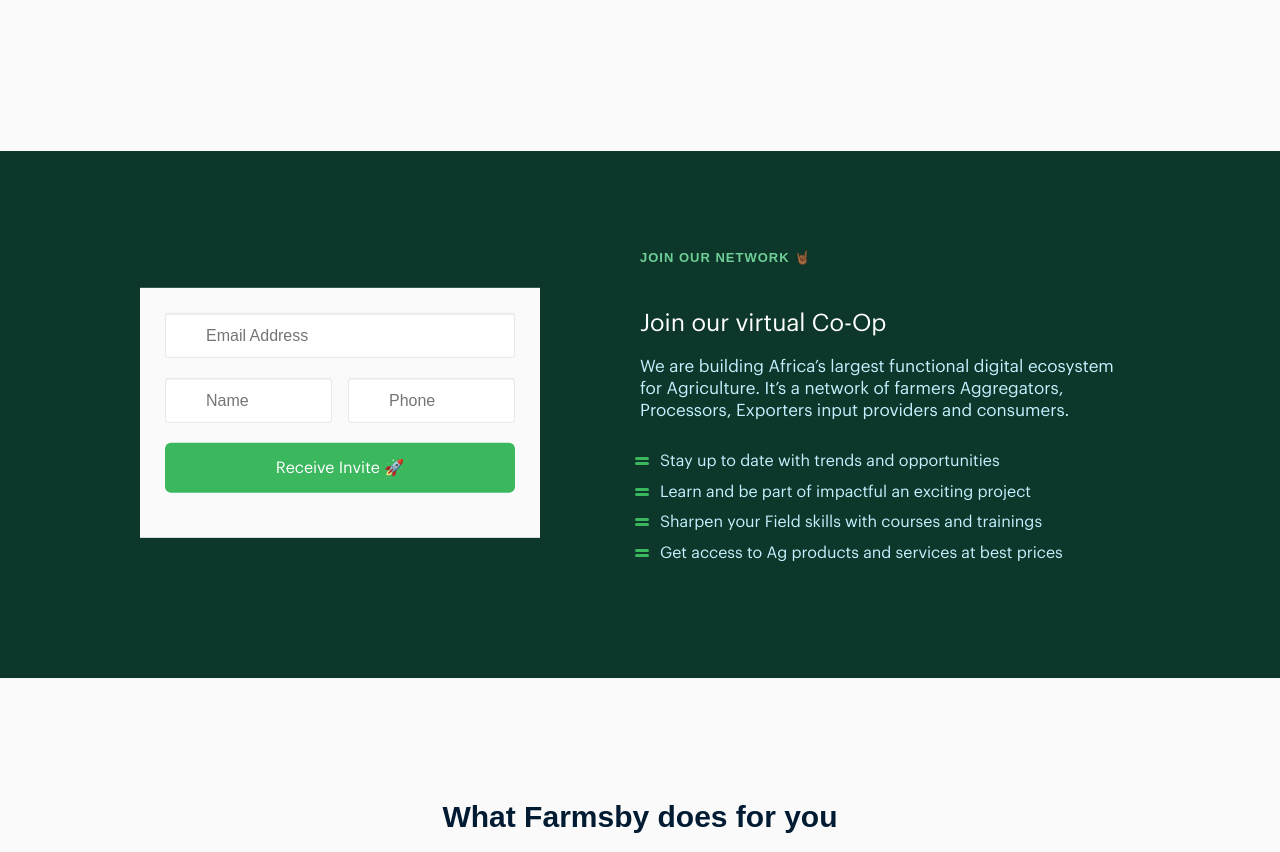
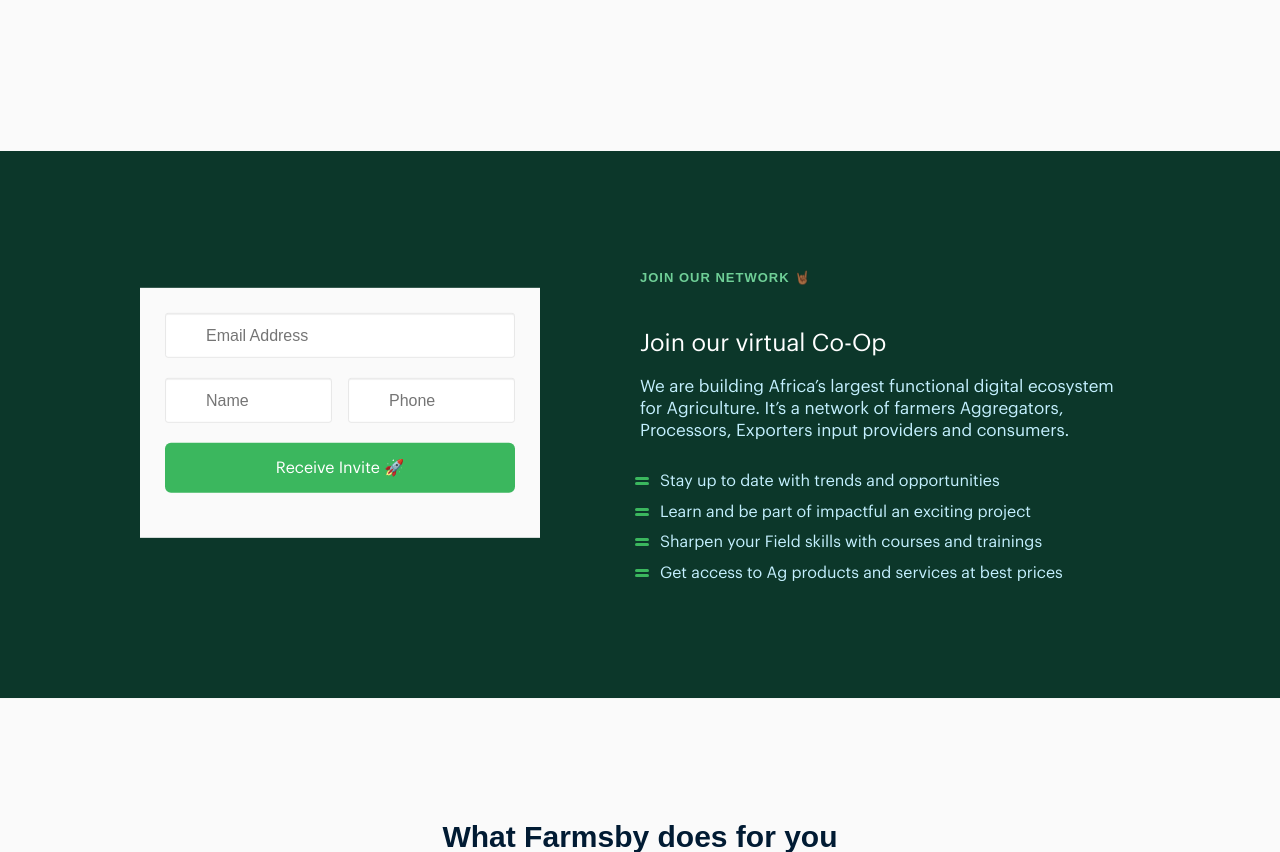
Before and after one commit to Farmsby/farmsby.com, a PHP site: page / in a window 1280 px wide. Shown: the part 2542-3394 px from the top of the page. Run offline with PHP 8.4, Linux system fonts and the light colour scheme; some web fonts are replaced.

Commit message:
Push update

```diff
--- a/css/main.css
+++ b/css/main.css
@@ -4103,5 +4103,6 @@
 }
 
 /* Extended Style */
+.pt-4 { padding-top:2rem !important; }
 .pb-2 { padding-bottom: 1rem !important; }
 .pb-4 { padding-bottom: 4rem !important; }
--- a/index.php
+++ b/index.php
@@ -162,7 +162,7 @@
                         </div>
                     </div>
                 </div>
-                <div class="grid__column grid__column--6">
+                <div class="grid__column grid__column--6 pt-4">
                     <h4 class="feature-section-header__label">Join our Network 🤘🏾</h4>
                     <h2 class="feature-section-header__primary-title">Join our virtual Co-Op</h2>
                     <p class="global-u-body-excerpt">We are building Africa’s largest functional digital ecosystem for Agriculture. It’s a network of farmers Aggregators, Processors, Exporters input providers and consumers.</p>
--- a/widgets/footer.php
+++ b/widgets/footer.php
@@ -7,7 +7,7 @@
                 </h4>
                 <p class="global-footer__address">Farmsby helps farmers and businesses into agriculture, plant, manage, buy, sell, save anywhere in the Africa.</p>
             </div>
-            <div class="grid__column grid__column--3 grid__column--6-s">
+            <div class="grid__column grid__column--3 grid__column--12-s">
                 <div class="global-footer__menu-container">
                     <h4 class="global-footer__menu-header">Products</h4>
                     <ul class="global-footer__menu">
```
